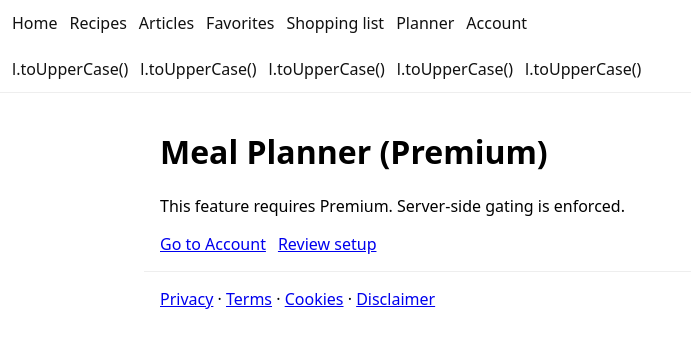
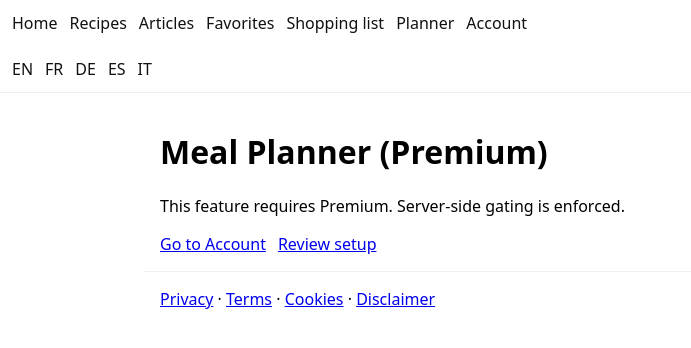
Before and after one commit to YPADSs/agent-platform, a Next.js app: page /en/planner in a window 1280 px wide. Shown: the top 348 px of the page, without its empty margins (0-691 px from the left). Built offline with nearby package versions, Linux system fonts and the light colour scheme; no server answers.

Commit message:
fix(v1): correct locale switcher rendering in localized layout

```diff
--- a/app/[locale]/layout.tsx
+++ b/app/[locale]/layout.tsx
@@ -60,7 +60,7 @@ export default async function LocaleLayout({ children, params }: Props) {
               className="navLink"
               aria-label={`Switch language to ${l}`}
             >
-              l.toUpperCase()
+              {l.toUpperCase()}
             </Link>
           ))}
         </div>
```
